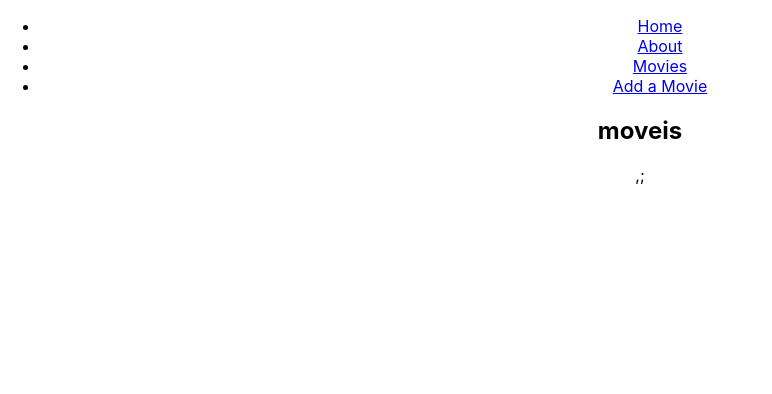
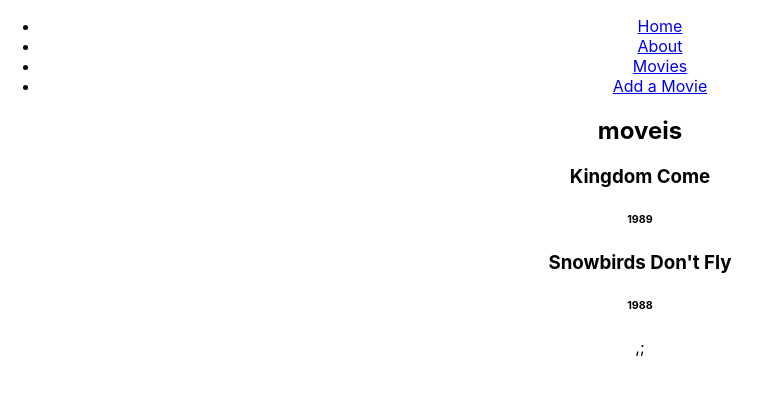
Before and after one commit to mattlance99/mockable-eighties-movies-frontend, a React (Create React App) app: page /movies in a window 1280 px wide. Shown: the top 394 px of the page, without its empty margins (0-772 px from the left). Built offline with nearby package versions, Linux system fonts and the light colour scheme.

Commit message:
added movies.js

```diff
--- a/src/containers/Movies.js
+++ b/src/containers/Movies.js
@@ -1,8 +1,29 @@
 import React, { Component } from "react";
 
+const allMovies = [
+  { id: 1, title: "Kingdom Come", genre: "Tall tale", release_year: "1989" },
+  {
+    id: 2,
+    title: "Snowbirds Don't Fly",
+    genre: "Fairy tale",
+    release_year: "1988"
+  }
+];
+
 class Movies extends Component {
+  state = { movies: allMovies };
   render() {
-    return <h2> moveis</h2>;
+    return (
+      <div>
+        <h2> moveis</h2>
+        {this.state.movies.map(movie => (
+          <div>
+            <h3>{movie.title}</h3>
+            <h6>{movie.release_year}</h6>
+          </div>
+        ))}
+      </div>
+    );
   }
 }
 
```
Also changed, not shown: 1 other file (tests, documents, lock files or other folders).
